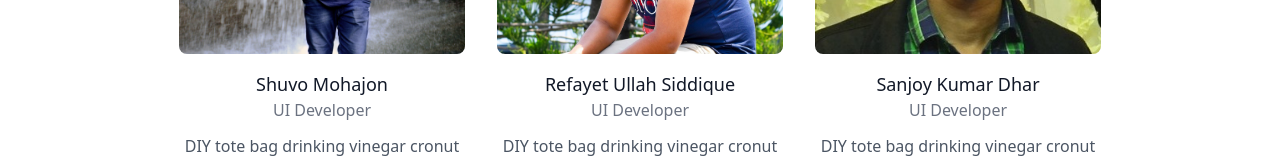
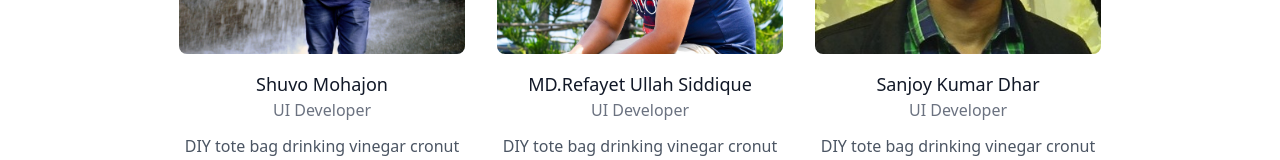
Before and after one commit to shuvomohajan/modern-blog, a React (Create React App) app: page / in a window 1280 px wide. Shown: the part 546-706 px from the top of the page. Built offline with nearby package versions, Linux system fonts and the light colour scheme.

Commit message:
changed the name

```diff
--- a/src/components/Footer.js
+++ b/src/components/Footer.js
@@ -15,7 +15,7 @@ export default function Footer() {
                 </div>
                 <div class="flex flex-wrap -m-4 justify-center">
                     <TeamMember name="Shuvo Mohajon" img={shuvo} />
-                    <TeamMember name="Refayet Ullah Siddique" img={refa} />
+                    <TeamMember name="MD.Refayet Ullah Siddique" img={refa} />
                     <TeamMember name="Sanjoy Kumar Dhar" img={sanjoy} />
                 </div>
             </div>
```
